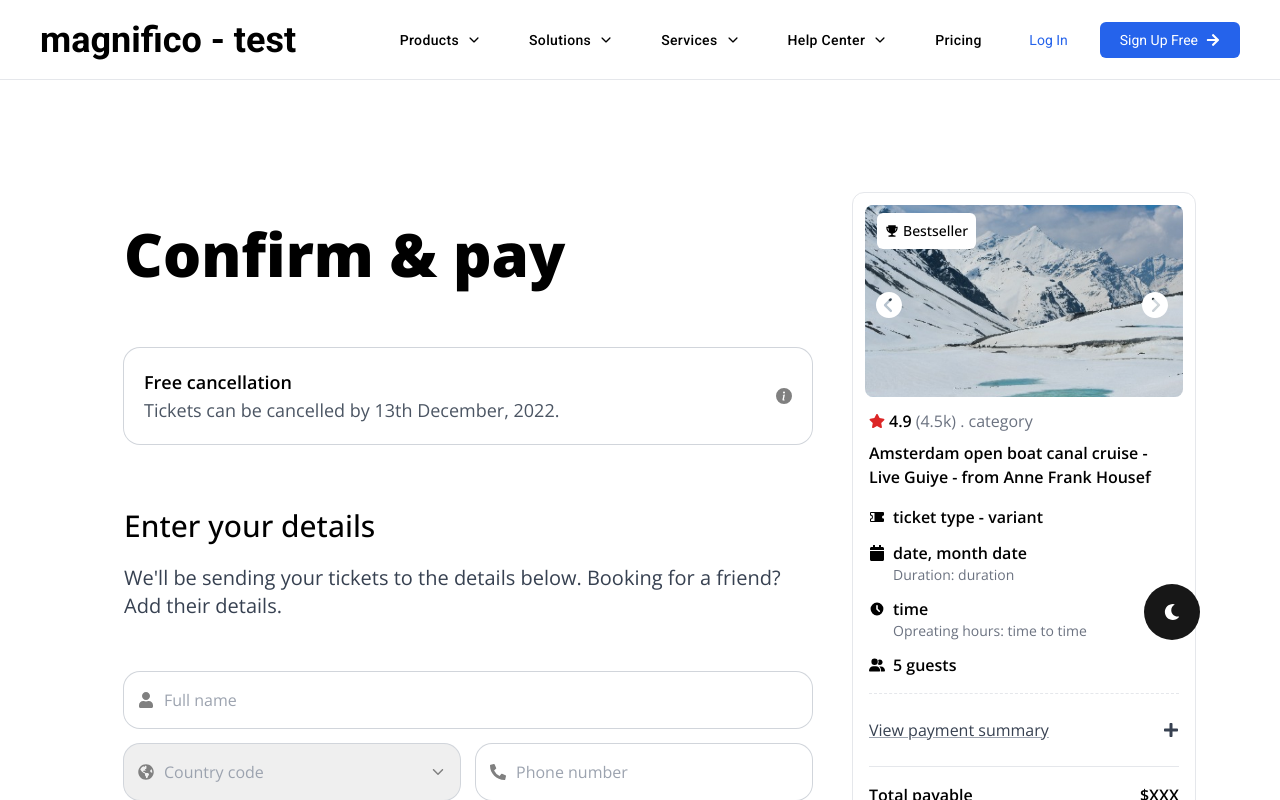
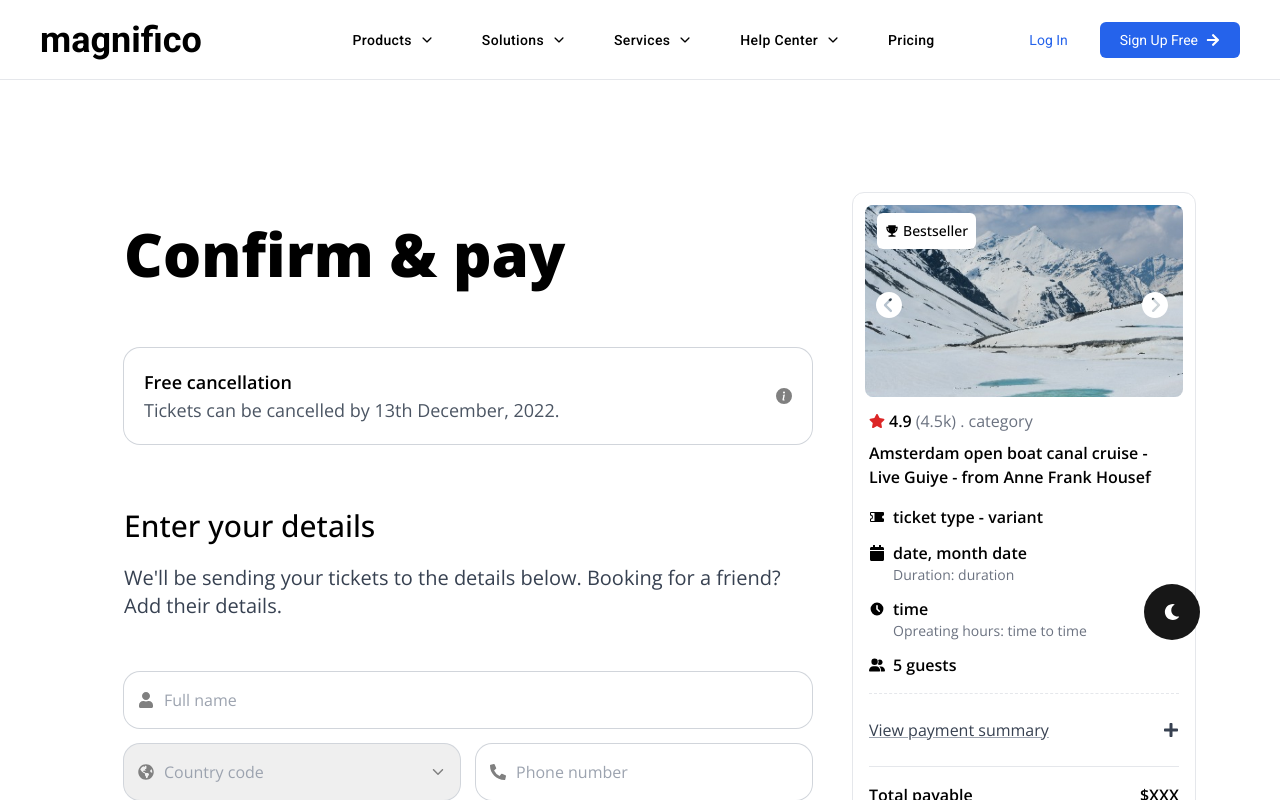
Before and after one commit to warmachine028/magnifico, a React (Vite) app in the folder client/: page /magnifico/payment in a window 1280 px wide. Shown: the top 800 px of the page. Built offline with nearby package versions, Linux system fonts and the light colour scheme.

Commit message:
Update Navbar.jsx

```diff
--- a/client/src/components/Navbar.jsx
+++ b/client/src/components/Navbar.jsx
@@ -14,7 +14,7 @@ const Navbar = () => {
 				<div className="flex items-center justify-between">
 					<div className="flex flex-shrink-0 items-center">
 						<span className="text-xl font-bold dark:text-white xs:text-2xl sm:text-4xl">
-							<Link to="/">magnifico - test</Link>
+							<Link to="/">magnifico</Link>
 						</span>
 					</div>
 					<ul className="ml-14 hidden space-x-12 font-medium tracking-wide dark:text-white lg:flex">
```
